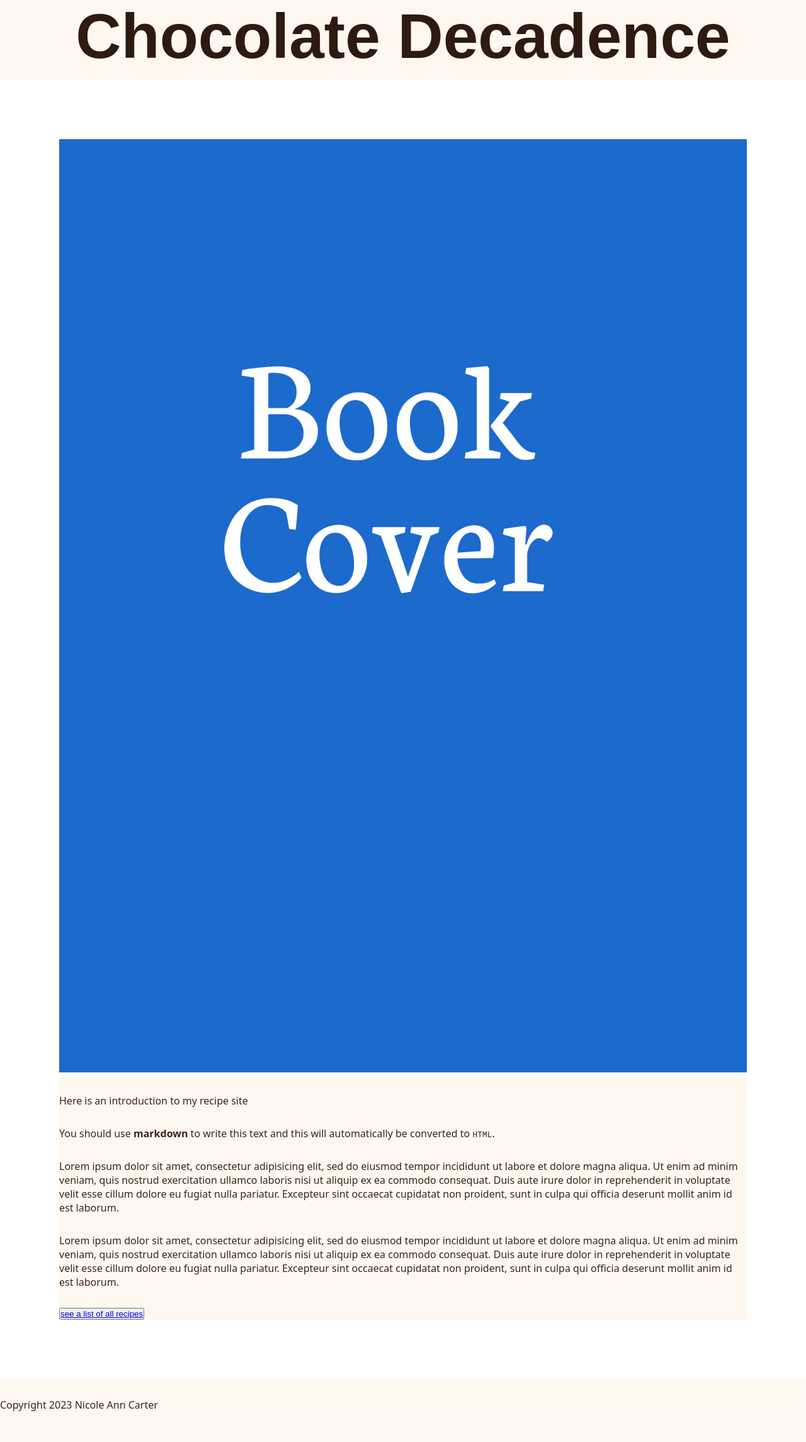
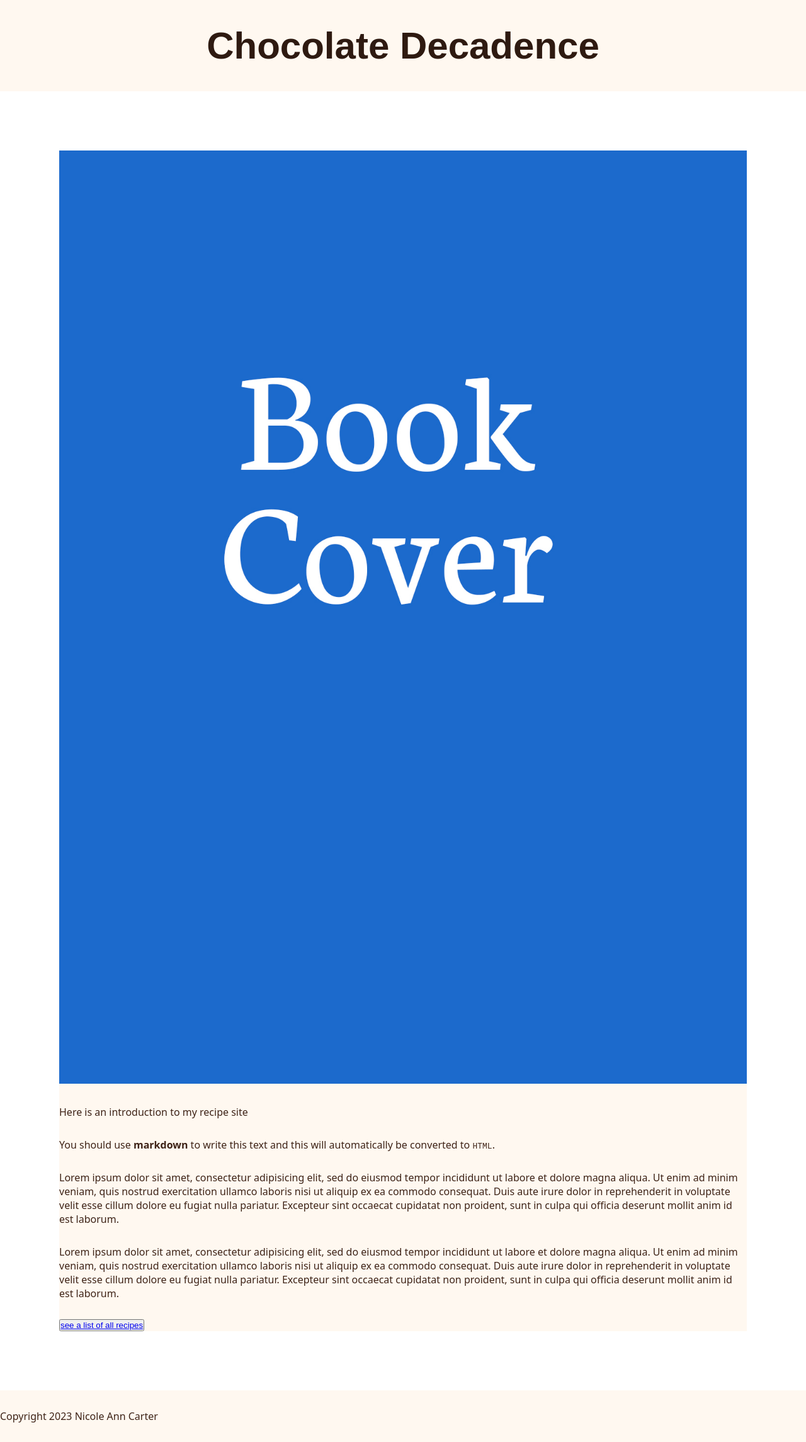
Before and after one commit to nicoleanncarter/recipes, a Jekyll site: the page built from home/index.md, in a window 1280 px wide. Shown: the whole page at 63% size. Built offline with Jekyll 4.4.1, drawn with Linux system fonts in a browser that asks for light colours.

Commit message:
Update recipes.css

```diff
--- a/styles/recipes.css
+++ b/styles/recipes.css
@@ -10,18 +10,17 @@
   box-sizing: border-box;
 }
 
-/* the rest is up to you */
-
 body {
 background-color: rgb(255, 248, 240);
 }
 
 h1  {
 color: rgb(46, 26, 17);
-margin-bottom: 12px;
+margin-bottom: 1cm;
+margin-top: 1cm;
 margin-left: 2cm;
 margin-right: 2cm;
-font-size:  100px;
+font-size:  60px;
 font-family:fantasy;
 text-align: center;
 }
@@ -33,7 +32,6 @@ h2  {
   margin-left: 0cm;
   margin-right: 2cm;
   font-family: fantasy;
-
   font-size:  40px;
   }
 
```
